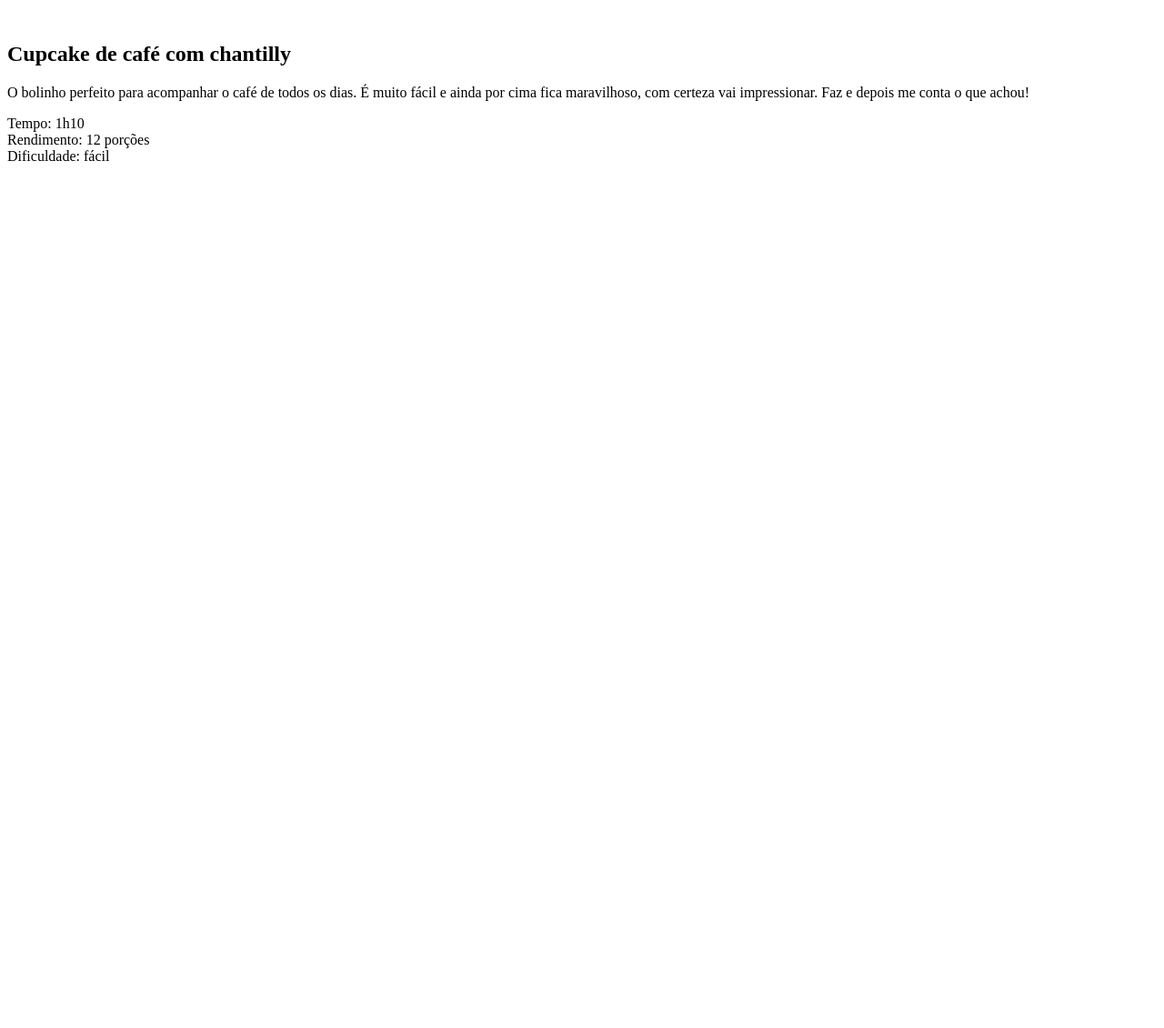
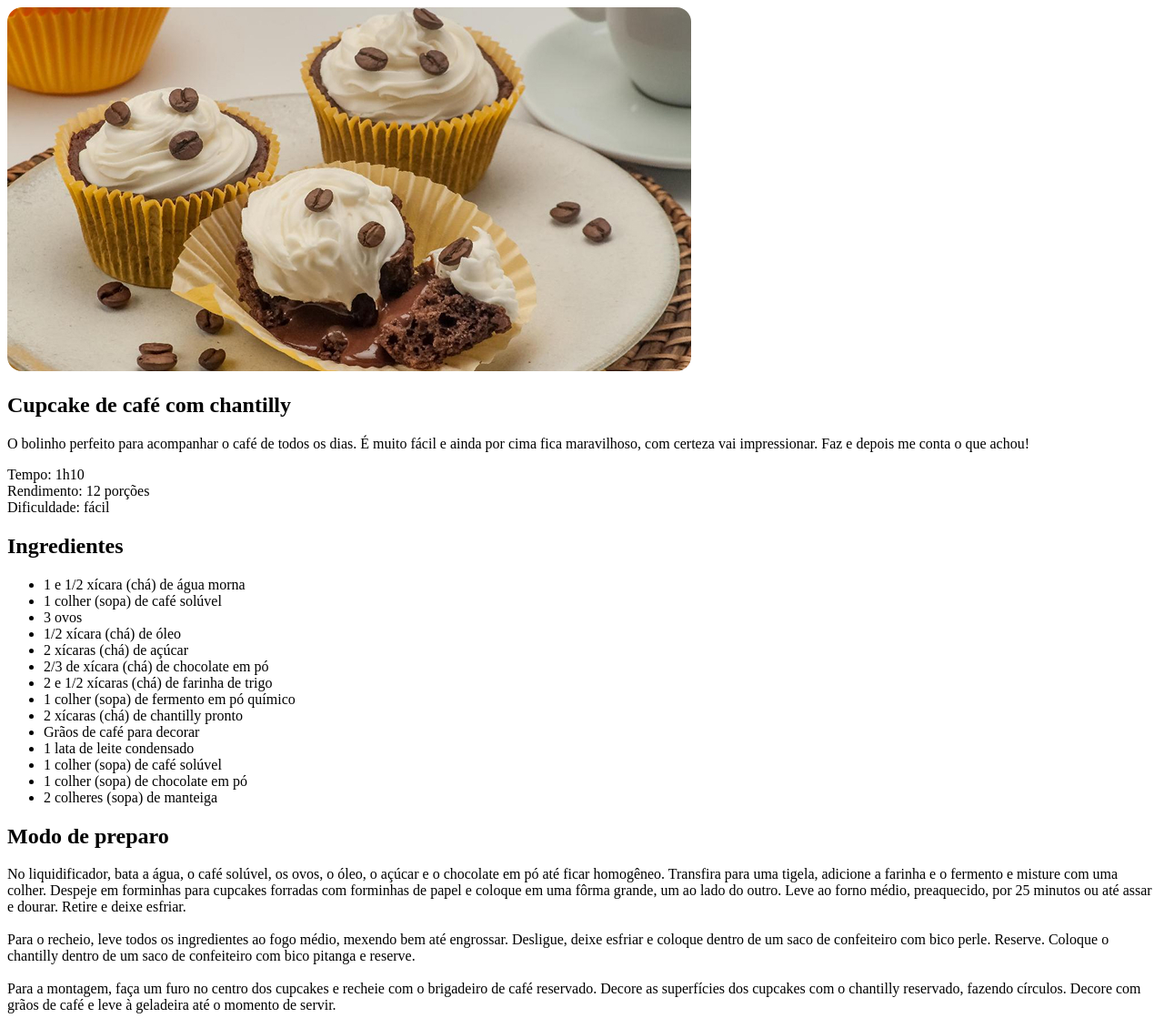
Before and after one commit to wallisonRds/pagina-de-receitas, a plain HTML site: page index.html in a window 1280 px wide. Shown: the whole page at 91% size. Before the commit the page ends 800 px from the top, so only its background shows below. Drawn offline with Linux system fonts and the light colour scheme.

Commit message:
adicionando imagens e style.css

```diff
--- a/index.html
+++ b/index.html
@@ -4,23 +4,68 @@
     <meta charset="UTF-8" />
     <meta name="viewport" content="width=device-width, initial-scale=1.0" />
     <title>Página de receita</title>
+    <link rel="stylesheet" href="style.css" />
   </head>
   <body>
     <div id="page">
-        <img src="" alt="">
+      <img
+        src="./assets/main-image.jpg"
+        alt="Imagem de um cupcakes com graos de café e um chantilly"
+      />
       <main>
         <section id="about">
           <h1>Cupcake de café com chantilly</h1>
-                <p>O bolinho perfeito para acompanhar o café de todos os dias. É muito fácil e ainda por cima fica maravilhoso, com certeza vai impressionar. Faz e depois me conta o que achou!</p>
-                <p>Tempo: 1h10 <br>
-                Rendimento: 12 porções <br>
-                Dificuldade: fácil</p>
+          <p>
+            O bolinho perfeito para acompanhar o café de todos os dias. É muito
+            fácil e ainda por cima fica maravilhoso, com certeza vai
+            impressionar. Faz e depois me conta o que achou!
+          </p>
+          <p>
+            Tempo: 1h10 <br />
+            Rendimento: 12 porções <br />
+            Dificuldade: fácil
+          </p>
         </section>
         <section id="ingredients">
-
+          <h2>Ingredientes</h2>
+          <ul>
+            <li>1 e 1/2 xícara (chá) de água morna</li>
+            <li>1 colher (sopa) de café solúvel</li>
+            <li>3 ovos</li>
+            <li>1/2 xícara (chá) de óleo</li>
+            <li>2 xícaras (chá) de açúcar</li>
+            <li>2/3 de xícara (chá) de chocolate em pó</li>
+            <li>2 e 1/2 xícaras (chá) de farinha de trigo</li>
+            <li>1 colher (sopa) de fermento em pó químico</li>
+            <li>2 xícaras (chá) de chantilly pronto</li>
+            <li>Grãos de café para decorar</li>
+            <li>1 lata de leite condensado</li>
+            <li>1 colher (sopa) de café solúvel</li>
+            <li>1 colher (sopa) de chocolate em pó</li>
+            <li>2 colheres (sopa) de manteiga</li>
+          </ul>
         </section>
         <section id="preparation">
-
+          <h2>Modo de preparo</h2>
+          <p>
+            No liquidificador, bata a água, o café solúvel, os ovos, o óleo, o
+            açúcar e o chocolate em pó até ficar homogêneo. Transfira para uma
+            tigela, adicione a farinha e o fermento e misture com uma colher.
+            Despeje em forminhas para cupcakes forradas com forminhas de papel e
+            coloque em uma fôrma grande, um ao lado do outro. Leve ao forno
+            médio, preaquecido, por 25 minutos ou até assar e dourar. Retire e
+            deixe esfriar.
+            <br /><br />
+            Para o recheio, leve todos os ingredientes ao fogo médio, mexendo
+            bem até engrossar. Desligue, deixe esfriar e coloque dentro de um
+            saco de confeiteiro com bico perle. Reserve. Coloque o chantilly
+            dentro de um saco de confeiteiro com bico pitanga e reserve.
+            <br /><br />
+            Para a montagem, faça um furo no centro dos cupcakes e recheie com o
+            brigadeiro de café reservado. Decore as superfícies dos cupcakes com
+            o chantilly reservado, fazendo círculos. Decore com grãos de café e
+            leve à geladeira até o momento de servir.
+          </p>
         </section>
       </main>
     </div>
--- /dev/null
+++ b/style.css
@@ -0,0 +1,3 @@
+img {
+  border-radius: 16px;
+}
```
Also changed, not shown: assets/bg-image.jpg (added), assets/main-image.jpg (added). Lines whose indentation alone changed are shown as unchanged.
